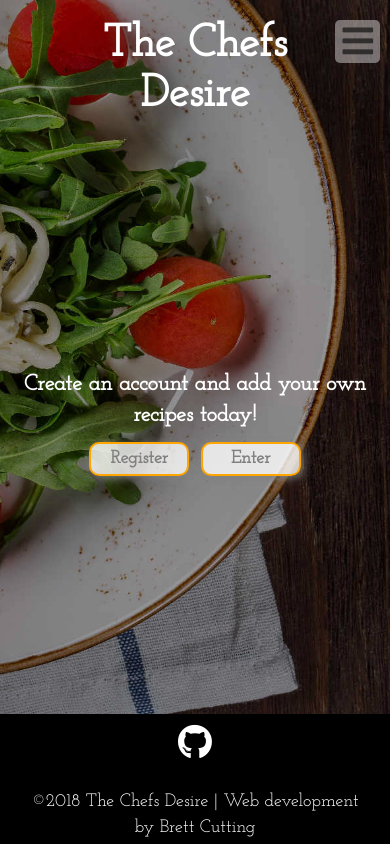
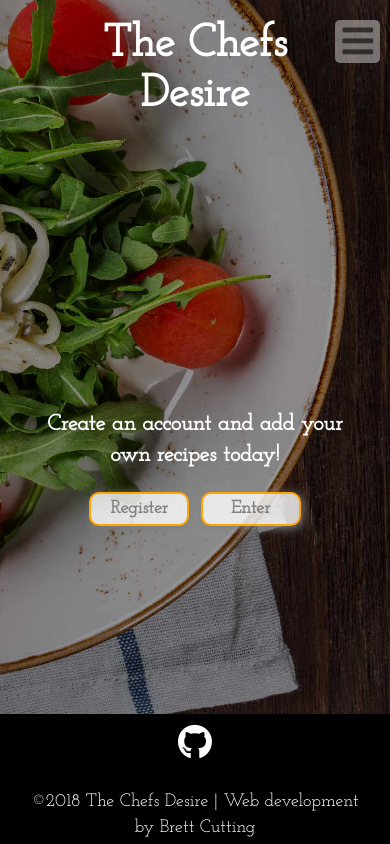
Before and after one commit to brettcutt/the-chefs-desire, a Flask app: page / in a window 390 px wide. Run offline with Flask 2, Linux system fonts and the light colour scheme; data that the repository does not hold is empty; some libraries are stand-ins or nearby versions.

Commit message:
adjusted position of index image

```diff
--- a/static/css/style.css
+++ b/static/css/style.css
@@ -576,13 +576,17 @@ table {
     box-shadow: 2px 2px 10px 0;
 }
 
+.signin-btn a {
+    display: block;
+}
+
 @media (max-width: 767px) {
 
     .index-image-row {
-        margin: 40px 0 0 0 ;
+        margin: 40px 0 40px 0 ;
     }
     .index-tagline-row {
-        margin-top: 0px;
+        margin: 0px 0 20px 0;
     }
     .index-tagline-p {
         font-size: 22px;
@@ -661,9 +665,9 @@ table {
 
 @media (max-width: 767px) {
     .display-image img {
-        border-radius: 10px;
-        width: 280px;
-        height: auto;
+        border-radius: 30px;
+        width: auto;
+        max-height: 200px;
     }
     .recipe-display {
         width: 100%;
```
